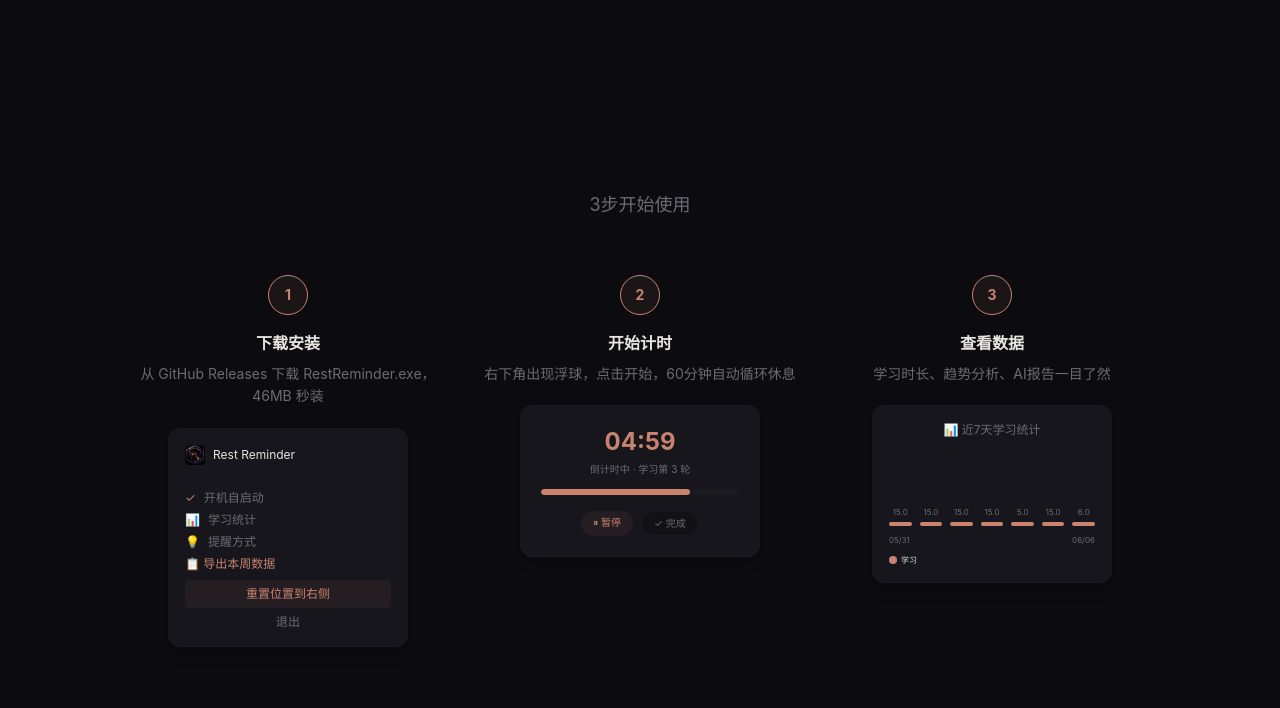
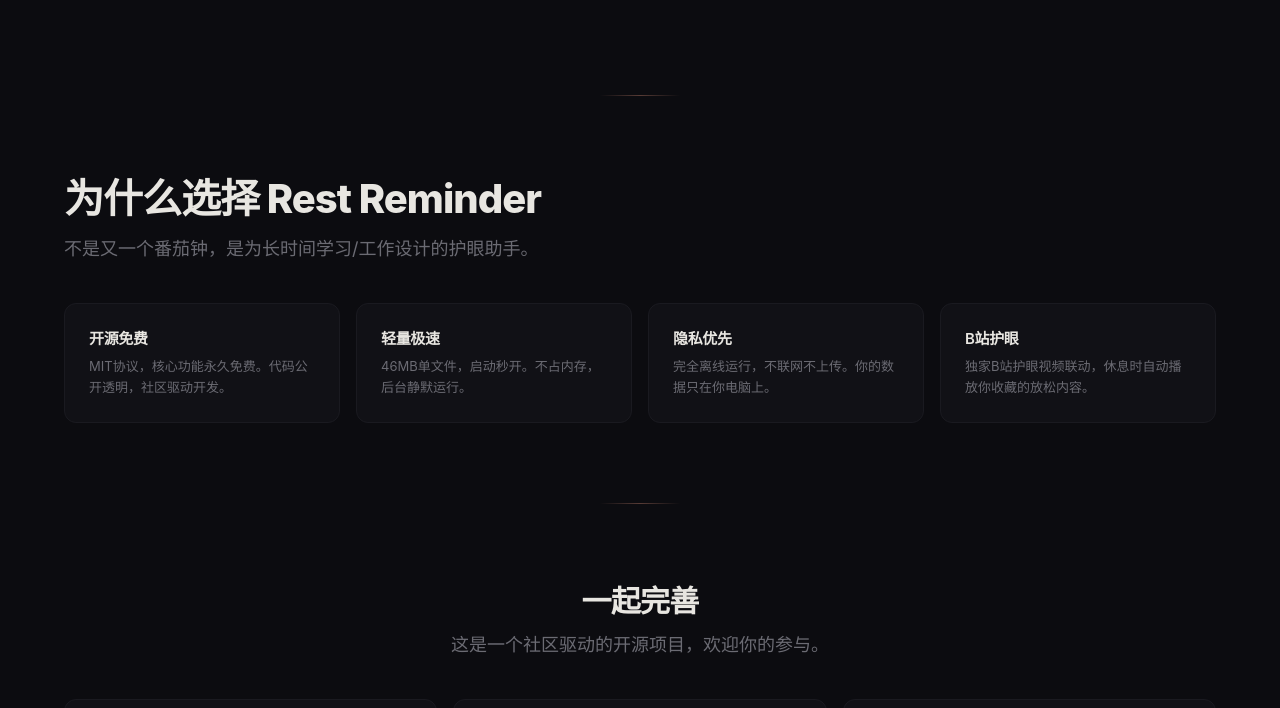
Before and after one commit to kuangketongxue/library-remind, a Next.js app in the folder rest-reminder-site/: page / in a window 1280 px wide. Shown: the part 2066-2774 px from the top of the page. Built offline with nearby package versions, Linux system fonts and the light colour scheme.

Commit message:
fix: AI报告去除裸星号，支持粗体/斜体/bullet转换

```diff
--- a/rest-reminder-site/src/app/page.tsx
+++ b/rest-reminder-site/src/app/page.tsx
@@ -31,93 +31,6 @@
   );
 }
 
-function HowItWorks() {
-  const steps = [
-    { num: "1", title: "下载安装", desc: "从 GitHub Releases 下载 RestReminder.exe，46MB 秒装", img: "download" },
-    { num: "2", title: "开始计时", desc: "右下角出现浮球，点击开始，60分钟自动循环休息", img: "timer" },
-    { num: "3", title: "查看数据", desc: "学习时长、趋势分析、AI报告一目了然", img: "stats" },
-  ];
-  return (
-    <section className="py-24 px-6">
-      <div className="max-w-5xl mx-auto">
-        <p className="text-center text-[var(--fg-dim)] text-lg mb-14">3步开始使用</p>
-        <div className="grid grid-cols-1 md:grid-cols-3 gap-8">
-          {steps.map((s, i) => (
-            <div key={s.num} className="text-center">
-              <div className="w-10 h-10 rounded-full bg-[var(--accent-soft)] text-[var(--accent)] text-sm font-bold flex items-center justify-center border border-[var(--border-accent)] mx-auto mb-4">
-                {s.num}
-              </div>
-              <h3 className="text-base font-semibold mb-2">{s.title}</h3>
-              <p className="text-sm text-[var(--fg-dim)] leading-relaxed mb-5">{s.desc}</p>
-              {/* CSS mockup card */}
-              <div className="bg-[var(--surface-raised)] border border-[var(--border)] rounded-xl overflow-hidden shadow-lg mx-auto max-w-[240px]">
-                {s.img === "download" && (
-                  <div className="p-4">
-                    <div className="flex items-center gap-2 mb-3 pb-3 border-b border-[var(--border)]">
-                      <img src="/rest-reminder-logo.png" alt="Rest Reminder" className="w-5 h-5 rounded-sm" />
-                      <div className="text-xs text-[var(--fg)]">Rest Reminder</div>
-                    </div>
-                    <div className="space-y-1.5">
-                      <div className="flex items-center gap-2 text-xs text-[var(--fg-dim)]">
-                        <span className="text-[var(--accent)]">✓</span> 开机自启动
-                      </div>
-                      <div className="flex items-center gap-2 text-xs text-[var(--fg-dim)]">
-                        <span className="text-[var(--accent)]">📊</span> 学习统计
-                      </div>
-                      <div className="flex items-center gap-2 text-xs text-[var(--fg-dim)]">
-                        <span className="text-[var(--accent)]">💡</span> 提醒方式
-                      </div>
-                      <div className="flex items-center gap-2 text-xs text-[var(--accent)]">
-                        📋 导出本周数据
-                      </div>
-                      <div className="bg-[var(--accent-soft)] text-[var(--accent)] rounded text-xs px-3 py-1.5 mt-2">重置位置到右侧</div>
-                      <div className="text-xs text-[var(--fg-dim)]">退出</div>
-                    </div>
-                  </div>
-                )}
-                {s.img === "timer" && (
-                  <div className="p-5">
-                    <div className="text-center mb-3">
-                      <div className="text-[var(--accent)] text-2xl font-bold font-display">04:59</div>
-                      <div className="text-[10px] text-[var(--fg-dim)] mt-1">倒计时中 · 学习第 3 轮</div>
-                    </div>
-                    <div className="h-1.5 w-full bg-[var(--border)] rounded-full mb-4 overflow-hidden">
-                      <div className="h-full bg-[var(--accent)] rounded-full" style={{ width: '75%' }} />
-                    </div>
-                    <div className="flex gap-2 justify-center">
-                      <div className="bg-[var(--accent-soft)] text-[var(--accent)] text-[10px] px-3 py-1 rounded-full">⏸ 暂停</div>
-                      <div className="bg-[var(--surface)] text-[var(--fg-dim)] text-[10px] px-3 py-1 rounded-full border border-[var(--border)]">✓ 完成</div>
-                    </div>
-                  </div>
-                )}
-                {s.img === "stats" && (
-                  <div className="p-4">
-                    <div className="text-xs text-[var(--fg-dim)] mb-2">📊 近7天学习统计</div>
-                    <div className="flex items-end gap-2 h-20 mb-2">
-                      {[15, 15, 15, 15, 5, 15, 6].map((h, i) => (
-                        <div key={i} className="flex-1 flex flex-col items-center gap-1">
-                          <div className="text-[8px] text-[var(--fg-dim)]">{h}.0</div>
-                          <div className="w-full bg-[var(--accent)] rounded-sm" style={{ height: `${(h / 15) * 100}%`, minHeight: '4px' }} />
-                        </div>
-                      ))}
-                    </div>
-                    <div className="flex justify-between text-[8px] text-[var(--fg-dim)]">
-                      <span>05/31</span><span>06/06</span>
-                    </div>
-                    <div className="flex gap-3 mt-2 text-[8px]">
-                      <span className="flex items-center gap-1"><span className="w-2 h-2 bg-[var(--accent)] rounded-sm" /> 学习</span>
-                    </div>
-                  </div>
-                )}
-              </div>
-            </div>
-          ))}
-        </div>
-      </div>
-    </section>
-  );
-}
-
 export default function Home() {
   return (
     <main className="flex-1">
@@ -125,7 +38,6 @@
       <Hero />
       <Stats />
       <Features />
-      <HowItWorks />
       <WhyChoose />
       <Testimonials />
       <Changelog />
```
Also changed, not shown: 1 other file (tests, documents, lock files or other folders).
